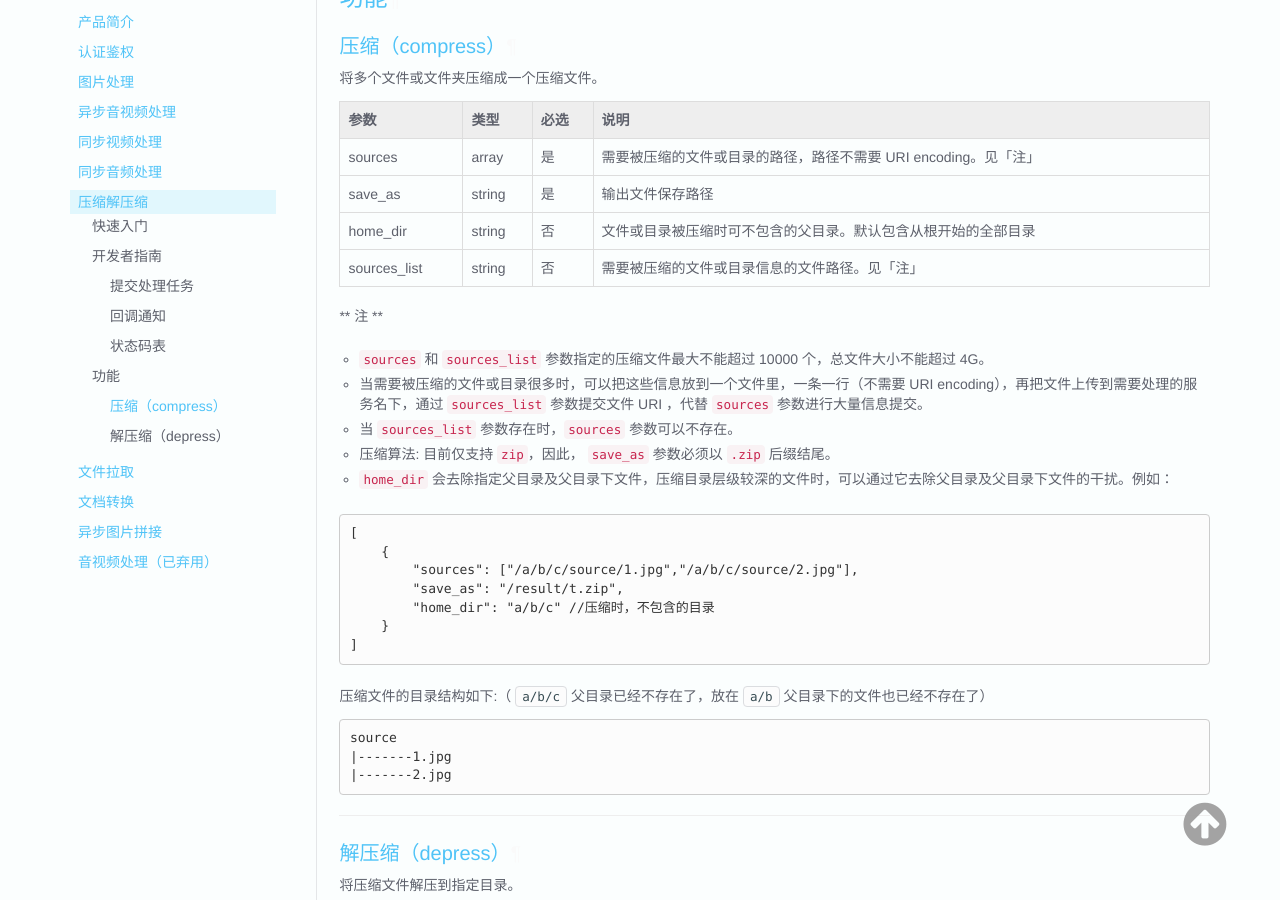
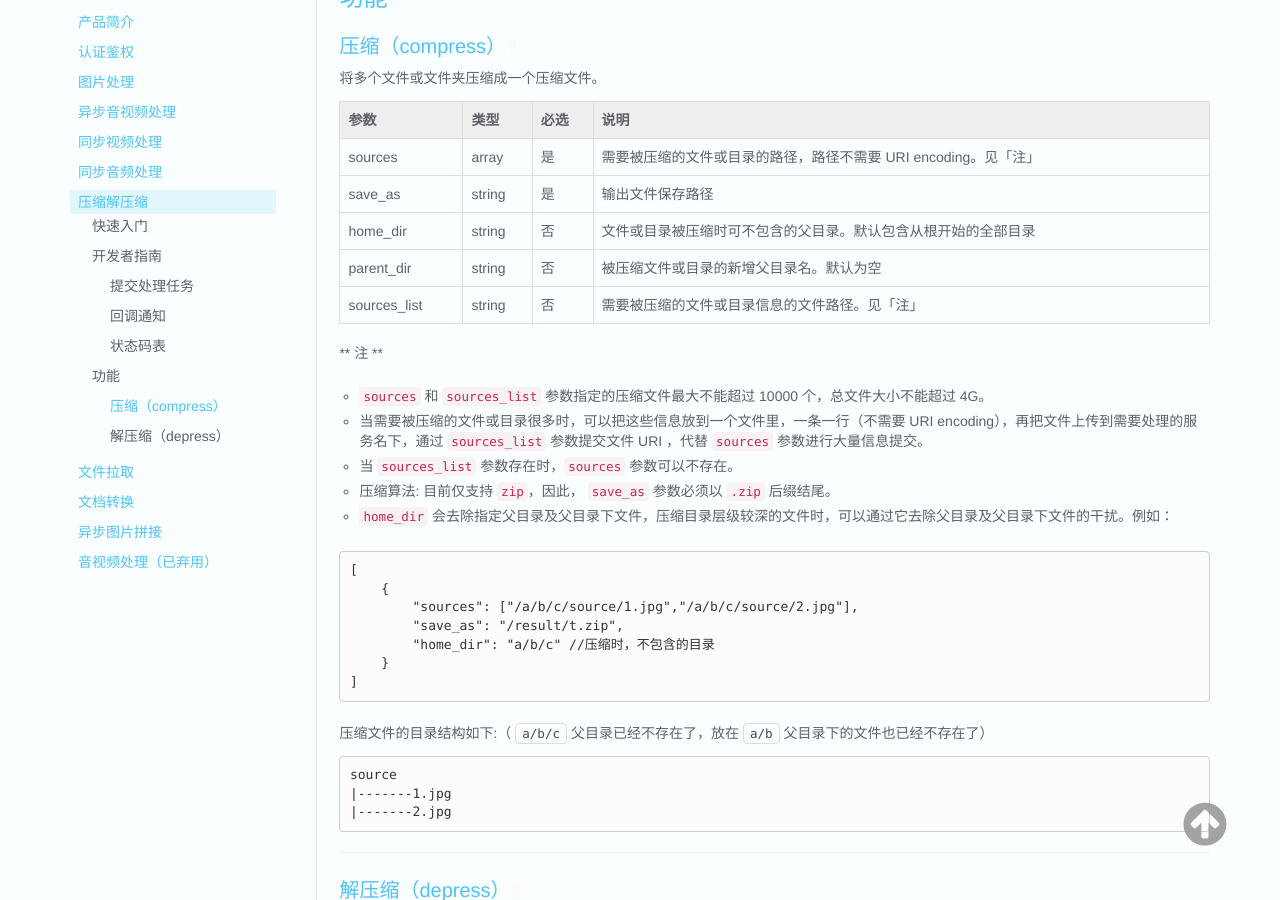
Before and after one commit to upyun/docs, an MkDocs documentation site: the page built from sources/cloud/unzip.md, in a window 1280 px wide and 900 px high, scrolled down 2623 px. Built offline with MkDocs 1.6.1, drawn with Linux system fonts in a browser that asks for light colours; old or Windows-style settings are respelled for this version of MkDocs.

Commit message:
compress add parent_dir parameter

```diff
--- a/sources/cloud/unzip.md
+++ b/sources/cloud/unzip.md
@@ -135,6 +135,7 @@ curl -X POST \
 | sources           | array     | 是   	| 需要被压缩的文件或目录的路径，路径不需要 URI encoding。见「注」        	|
 | save_as           | string    | 是   	| 输出文件保存路径     						|
 | home_dir          | string    | 否   	| 文件或目录被压缩时可不包含的父目录。默认包含从根开始的全部目录 |
+| parent_dir        | string    | 否   	| 被压缩文件或目录的新增父目录名。默认为空 |
 | sources_list      | string    | 否   	| 需要被压缩的文件或目录信息的文件路径。见「注」  |
 
 ** 注 **
```
